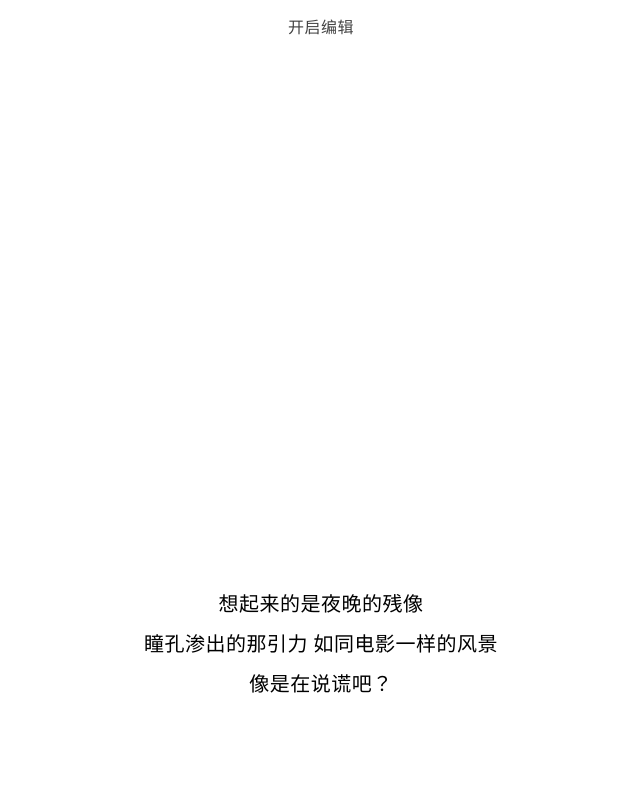
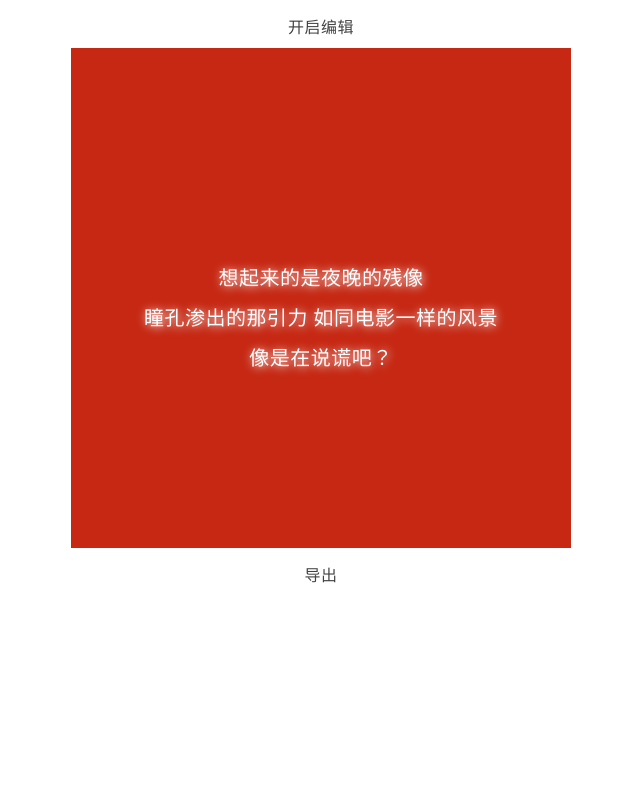
Before and after one commit to rainy-25Ghz/emotional, a Next.js app: page / in a window 1280 px wide. Shown: the top 800 px of the page, without its empty margins (319-959 px from the left). Built offline with nearby package versions, Linux system fonts and the light colour scheme; a web font is replaced by a local one.

Commit message:
html2canvas

```diff
--- a/components/Drawer.tsx
+++ b/components/Drawer.tsx
@@ -24,6 +24,7 @@ import { Control, Controller, useForm, useWatch } from "react-hook-form";
 import { SketchPicker } from "react-color";
 import { Theme } from "./Theme";
 import domtoimage from "dom-to-image";
+import html2canvas from "html2canvas";
 
 const StyledBox = styled(Box)(({ theme }) => ({
   backgroundColor: "#fff",
@@ -106,14 +107,41 @@ const Text = ({ control }: { control: Control<Inputs, any> }) => {
     control,
     name: "padding",
   });
-  console.log(letterSpacing);
+
   return (
-    <Box id="emo" className="flex items-center w-full justify-center ">
+    <Box
+      id="emo"
+      className="flex items-center w-full justify-center "
+      onClick={({ target }) => {
+        (async () => {
+          const node = document.getElementById("emo");
+          if (node) {
+            try {
+              console.time("dom2image");
+
+              const canvas = await html2canvas(node);
+              document.body.appendChild(canvas);
+              //   const dataUrl = await domtoimage.toPng(node, {
+              //     height: 1000,
+              //     width: 1000,
+              //   });
+              console.timeEnd("dom2image");
+              //   const link = document.createElement("a");
+              //   link.href = canvas.toDataURL();
+              //   link.download = "emo.png";
+              //   link.click();
+            } catch (error) {
+              console.error(error);
+            }
+          }
+        })();
+      }}
+    >
       <Box
         className="flex items-center justify-center overflow-hidden "
         style={{
-          width: "90vw",
-          height: "90vw",
+          width: "500px",
+          height: "500px",
           padding,
           whiteSpace: "pre-line",
           backgroundColor,
@@ -124,6 +152,8 @@ const Text = ({ control }: { control: Control<Inputs, any> }) => {
           fontSize,
           lineHeight,
           letterSpacing: `${letterSpacing}px`,
+           textShadow: `1px 1px 10px rgb(255 255 255)` /* outer white */,
+        //   filter: `blur(0.5px)` /* glow range */,
         }}
       >
         {text}
@@ -133,8 +163,8 @@ const Text = ({ control }: { control: Control<Inputs, any> }) => {
 };
 const cfg = {
   defaultValues: {
-    backgroundColor: "#FFFFFF",
-    fontColor: "#000000",
+    backgroundColor: "#c62813",
+    fontColor: "#ffffff",
     text: `
 想起来的是夜晚的残像
 瞳孔渗出的那引力 如同电影一样的风景
@@ -147,6 +177,7 @@ const cfg = {
     letterSpacing: 0.5,
   } as Inputs,
 };
+
 export default function SwipeableEdgeDrawer() {
   const {
     register,
@@ -159,7 +190,7 @@ export default function SwipeableEdgeDrawer() {
 
   const toggleDrawer = (newOpen: boolean) => () => {
     setOpen(newOpen);
-    console.log(newOpen);
+    // console.log(newOpen);
   };
 
   return (
@@ -183,29 +214,7 @@ export default function SwipeableEdgeDrawer() {
 
         <Text {...{ control }}></Text>
         <Box sx={{ textAlign: "center", pt: 1 }}>
-          <Button
-            sx={{ fontSize: 16 }}
-            onClick={async () => {
-              const node = document.getElementById("emo");
-              if (node) {
-                try {
-                  console.time("dom2image");
-                  const dataUrl = await domtoimage.toPng(node, {
-                    height: 1000,
-                    width: 1000,
-                  });
-                  console.timeEnd("dom2image");
-                  const img = new Image();
-                  img.src = dataUrl;
-                  document.body.appendChild(img);
-                } catch (error) {
-                  console.error(error);
-                }
-              }
-            }}
-          >
-            导出
-          </Button>
+          <Button sx={{ fontSize: 16 }}>导出</Button>
         </Box>
         <SwipeableDrawer
           BackdropProps={{
--- a/package.json
+++ b/package.json
@@ -13,6 +13,7 @@
     "@emotion/styled": "^11.8.1",
     "@mui/material": "^5.5.3",
     "dom-to-image": "^2.6.0",
+    "html2canvas": "^1.4.1",
     "next": "12.1.2",
     "react": "18.0.0",
     "react-color": "^2.19.3",
```
Also changed, not shown: 1 other file (tests, documents, lock files or other folders).
